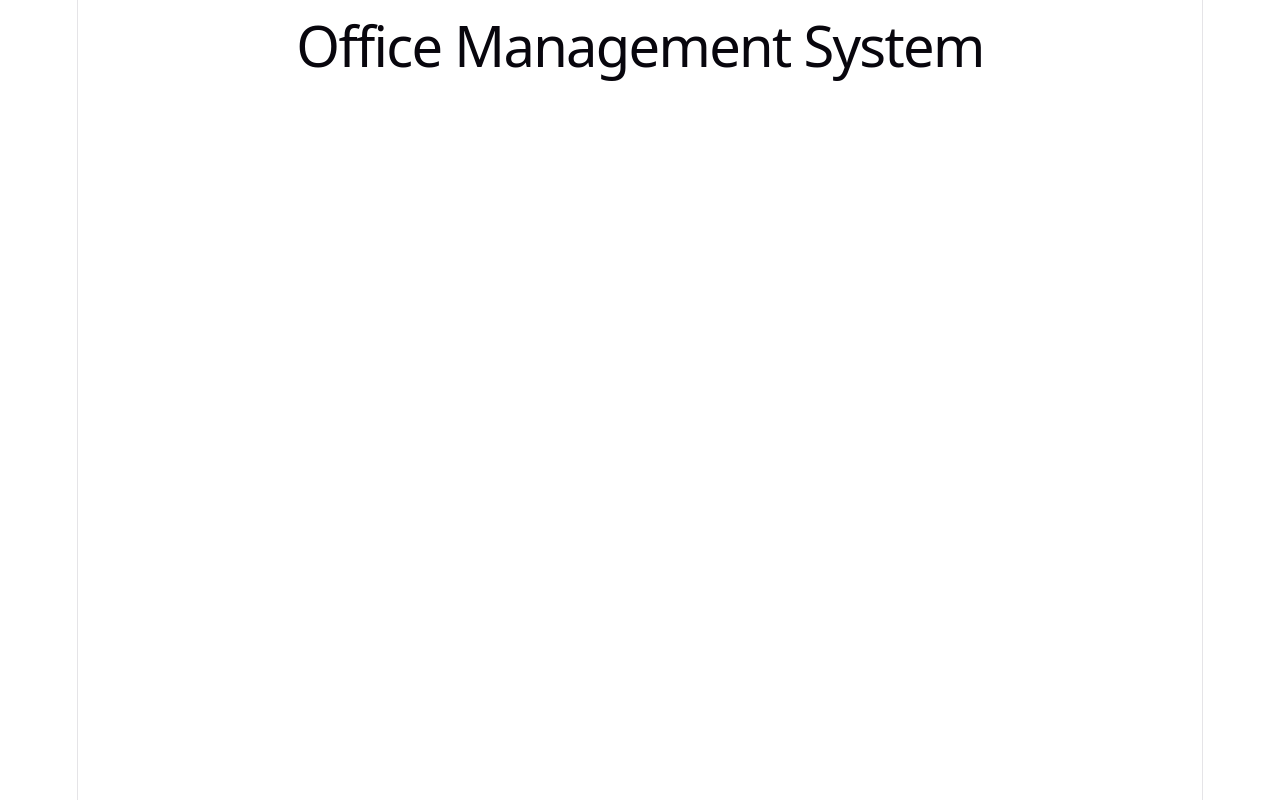
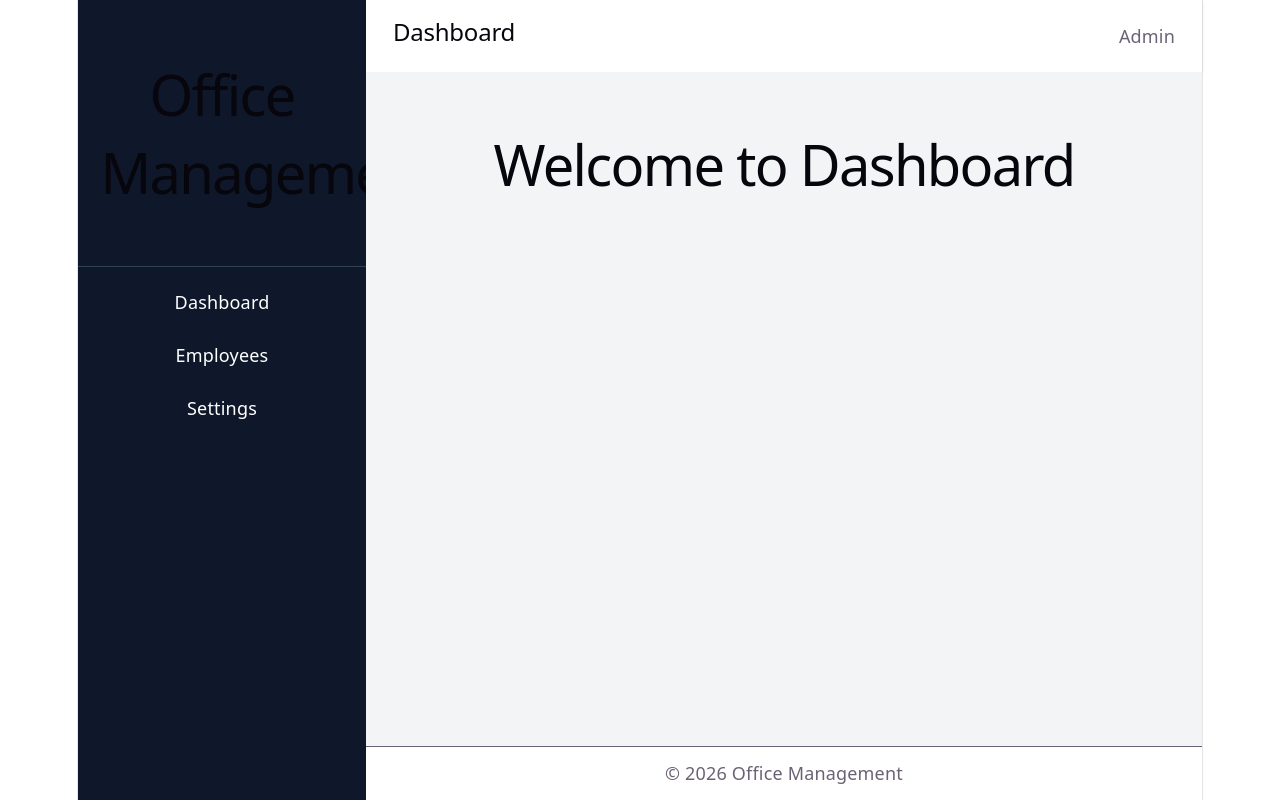
Before and after one commit to ANTAR-NANDI/Office_Management, a React app in the folder frontend/: page /dashboard in a window 1280 px wide. Built offline with nearby package versions, Linux system fonts and the light colour scheme; no server answers; the HTML template or start-up script is replaced by a standard one.

Commit message:
website main structure layout done

```diff
--- a/frontend/src/App.jsx
+++ b/frontend/src/App.jsx
@@ -1,19 +1,27 @@
-import { useEffect } from "react";
-import axios from "axios";
+// import { useEffect } from "react";
+// import axios from "axios";
+
+// function App() {
+
+//   useEffect(() => {
+//     axios.get(`${import.meta.env.VITE_API_URL}/`)
+//       .then(res => console.log(res.data))
+//       .catch(err => console.log(err));
+//   }, []);
+
+//   return (
+//     <div>
+//       <h1>Office Management System</h1>
+//     </div>
+//   );
+// }
+
+// export default App;
+
+import AppRoutes from "./routes/AppRoutes";
 
 function App() {
-
-  useEffect(() => {
-    axios.get(`${import.meta.env.VITE_API_URL}/`)
-      .then(res => console.log(res.data))
-      .catch(err => console.log(err));
-  }, []);
-
-  return (
-    <div>
-      <h1>Office Management System</h1>
-    </div>
-  );
+    return <AppRoutes />;
 }
 
 export default App;
--- /dev/null
+++ b/frontend/src/api/axios.js
@@ -0,0 +1,10 @@
+import axios from "axios";
+
+const api = axios.create({
+    baseURL: import.meta.env.VITE_API_URL,
+    headers: {
+        "Content-Type": "application/json",
+    },
+});
+
+export default api;
--- /dev/null
+++ b/frontend/src/components/Footer.jsx
@@ -0,0 +1,9 @@
+function Footer() {
+    return (
+        <footer className="bg-white border-t py-3 text-center">
+            © {new Date().getFullYear()} Office Management
+        </footer>
+    );
+}
+
+export default Footer;
--- /dev/null
+++ b/frontend/src/components/Sidebar.jsx
@@ -0,0 +1,44 @@
+import { Link } from "react-router-dom";
+
+function Sidebar() {
+    return (
+        <div className="w-64 bg-slate-900 text-white min-h-screen">
+            <div className="p-5 border-b border-slate-700">
+                <h1 className="text-xl font-bold">
+                    Office Management
+                </h1>
+            </div>
+
+            <ul className="p-3 space-y-2">
+                <li>
+                    <Link
+                        to="/dashboard"
+                        className="block px-4 py-2 rounded hover:bg-slate-700"
+                    >
+                        Dashboard
+                    </Link>
+                </li>
+
+                <li>
+                    <Link
+                        to="/employees"
+                        className="block px-4 py-2 rounded hover:bg-slate-700"
+                    >
+                        Employees
+                    </Link>
+                </li>
+
+                <li>
+                    <Link
+                        to="/settings"
+                        className="block px-4 py-2 rounded hover:bg-slate-700"
+                    >
+                        Settings
+                    </Link>
+                </li>
+            </ul>
+        </div>
+    );
+}
+
+export default Sidebar;
--- /dev/null
+++ b/frontend/src/components/Topbar.jsx
@@ -0,0 +1,15 @@
+function Topbar() {
+    return (
+        <header className="bg-white shadow px-6 py-4 flex justify-between items-center">
+            <h2 className="font-semibold text-xl">
+                Dashboard
+            </h2>
+
+            <div>
+                Admin
+            </div>
+        </header>
+    );
+}
+
+export default Topbar;
--- /dev/null
+++ b/frontend/src/layouts/DashboardLayout.jsx
@@ -0,0 +1,25 @@
+import Sidebar from "../components/Sidebar";
+import Topbar from "../components/Topbar";
+import Footer from "../components/Footer";
+
+function DashboardLayout({ children }) {
+    return (
+        <div className="min-h-screen flex">
+            {/* Sidebar */}
+            <Sidebar />
+
+            {/* Main Content */}
+            <div className="flex flex-col flex-1">
+                <Topbar />
+
+                <main className="flex-1 p-6 bg-gray-100">
+                    {children}
+                </main>
+
+                <Footer />
+            </div>
+        </div>
+    );
+}
+
+export default DashboardLayout;
--- /dev/null
+++ b/frontend/src/pages/auth/Login.jsx
@@ -0,0 +1,11 @@
+function Login() {
+    return (
+        <div className="min-h-screen flex items-center justify-center">
+            <h1 className="text-3xl font-bold">
+                Login Page
+            </h1>
+        </div>
+    );
+}
+
+export default Login;
--- /dev/null
+++ b/frontend/src/pages/dashboard/Dashboard.jsx
@@ -0,0 +1,13 @@
+import DashboardLayout from "../../layouts/DashboardLayout";
+
+function Dashboard() {
+    return (
+        <DashboardLayout>
+            <h1 className="text-3xl font-bold">
+                Welcome to Dashboard
+            </h1>
+        </DashboardLayout>
+    );
+}
+
+export default Dashboard;
--- /dev/null
+++ b/frontend/src/routes/AppRoutes.jsx
@@ -0,0 +1,17 @@
+import { BrowserRouter, Routes, Route } from "react-router-dom";
+
+import Login from "../pages/auth/Login";
+import Dashboard from "../pages/dashboard/Dashboard";
+
+function AppRoutes() {
+    return (
+        <BrowserRouter>
+            <Routes>
+                <Route path="/" element={<Login />} />
+                <Route path="/dashboard" element={<Dashboard />} />
+            </Routes>
+        </BrowserRouter>
+    );
+}
+
+export default AppRoutes;
```
Also changed, not shown: frontend/src/employees/EmployeeCreate.jsx (added), frontend/src/employees/EmployeeList.jsx (added), 2 other files (tests, documents, lock files or other folders).
